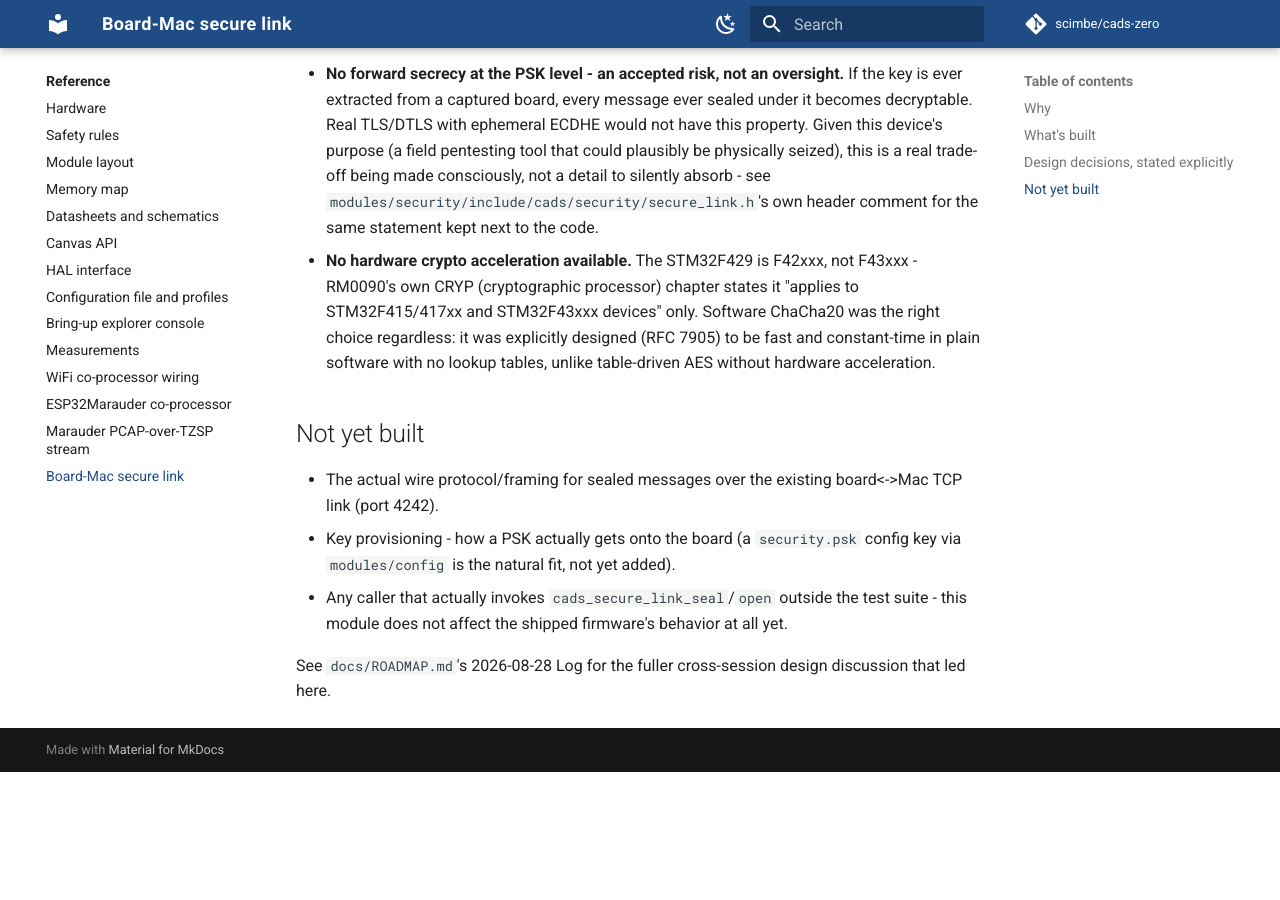
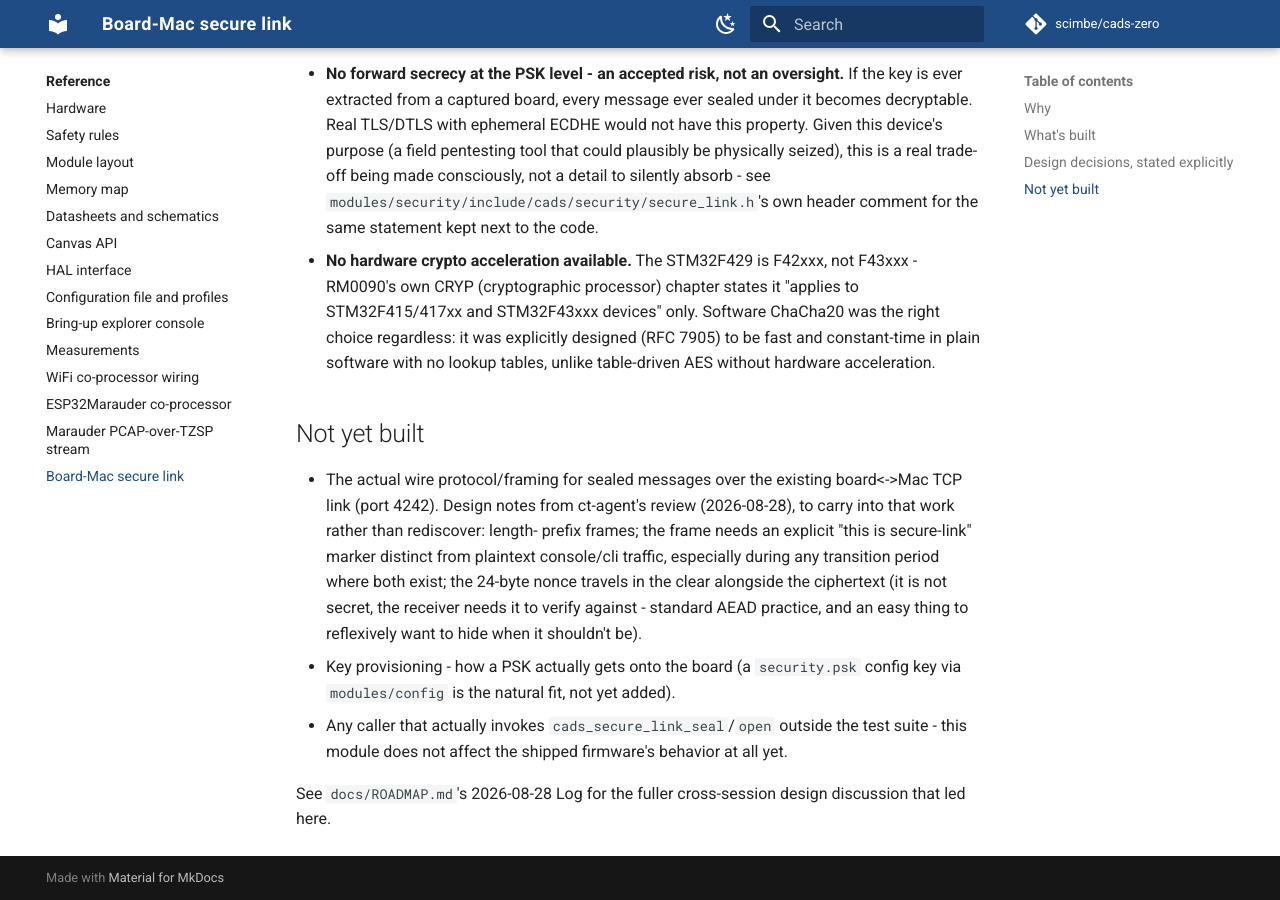
Before and after one commit to scimbe/cads-zero-firmware, an MkDocs documentation site: the page built from docs/reference/secure-link.md, in a window 1280 px wide and 900 px high, scrolled down 1521 px. Built offline with MkDocs 1.6.1 and Material for MkDocs 9.7.7, drawn with Linux system fonts in a browser that asks for light colours; comment, search, counter and statistics services are not loaded; before the commit the page ends 2293 px from its top, so only the background shows below that.

Commit message:
docs(secure-link): capture ct-agent's wire-framing review notes
Length-prefix framing, an explicit secure-link-vs-plaintext frame marker,
and the nonce traveling in the clear alongside ciphertext (not secret,
standard AEAD practice) - noted now so the eventual framing work doesn't
need to rediscover them.

Co-Authored-By: Claude Sonnet 5 <noreply@anthropic.com>
Claude-Session: https://claude.ai/code/session_01N1qAb9bASKrktxWFbJ8cC4

```diff
--- a/docs/reference/secure-link.md
+++ b/docs/reference/secure-link.md
@@ -81,7 +81,14 @@ threat model as a field pentesting tool.
 ## Not yet built
 
 - The actual wire protocol/framing for sealed messages over the existing
-  board<->Mac TCP link (port 4242).
+  board<->Mac TCP link (port 4242). Design notes from ct-agent's review
+  (2026-08-28), to carry into that work rather than rediscover: length-
+  prefix frames; the frame needs an explicit "this is secure-link" marker
+  distinct from plaintext console/cli traffic, especially during any
+  transition period where both exist; the 24-byte nonce travels in the
+  clear alongside the ciphertext (it is not secret, the receiver needs it
+  to verify against - standard AEAD practice, and an easy thing to
+  reflexively want to hide when it shouldn't be).
 - Key provisioning - how a PSK actually gets onto the board (a `security.psk`
   config key via `modules/config` is the natural fit, not yet added).
 - Any caller that actually invokes `cads_secure_link_seal`/`open` outside
```
